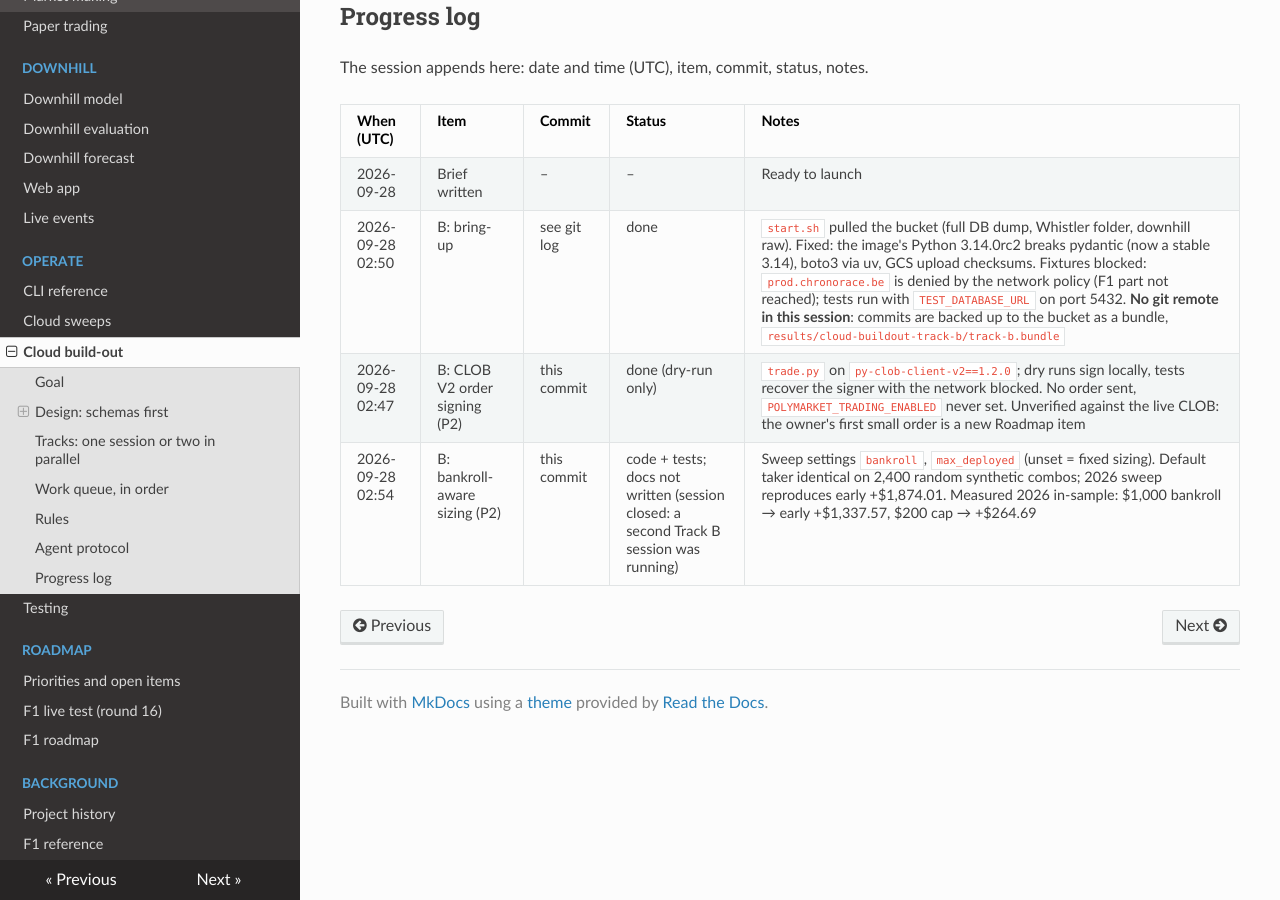
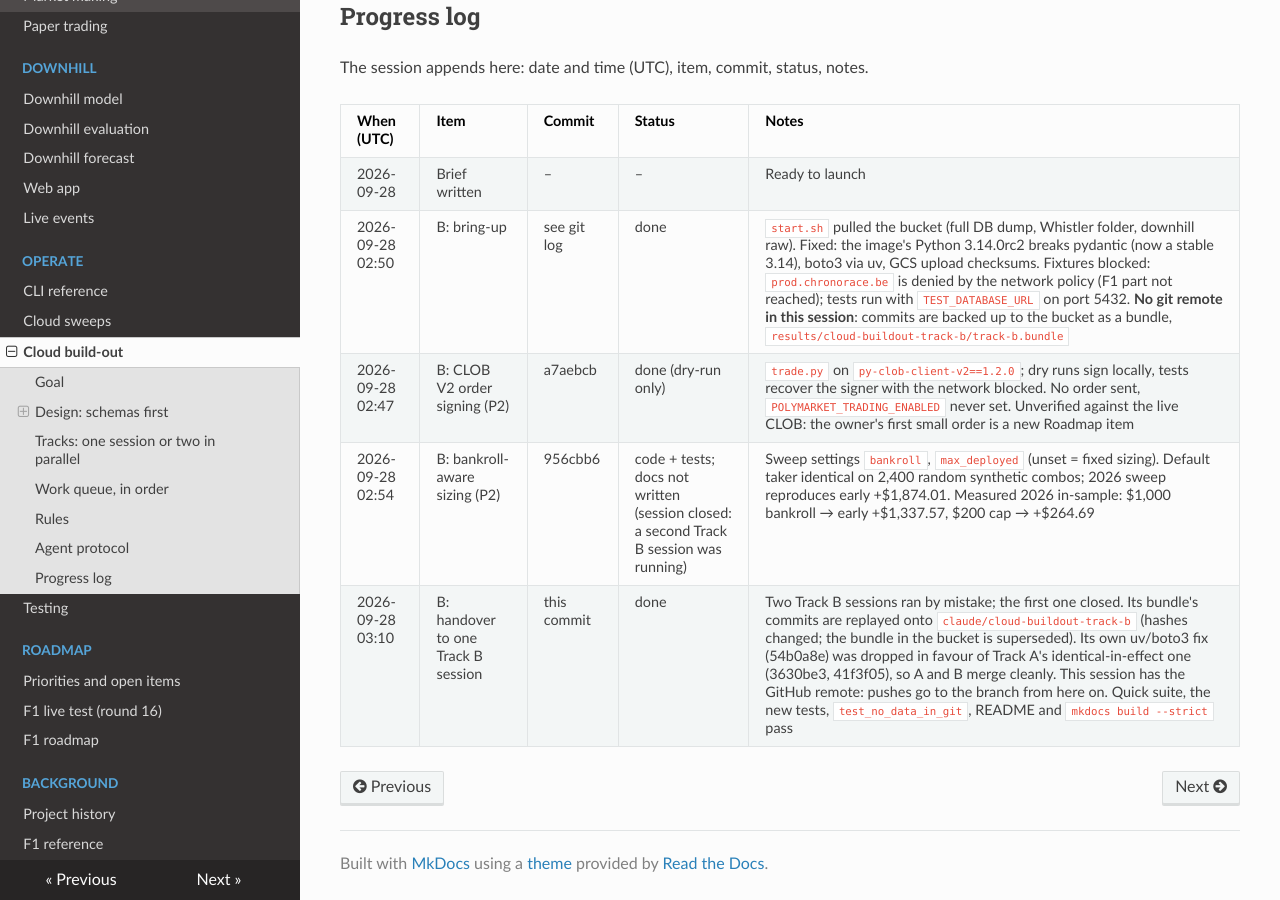
Before and after one commit to lalligagger/racinglines-public, an MkDocs documentation site: the page built from docs/cloud-buildout.md, in a window 1280 px wide and 900 px high, scrolled down 5721 px. Built offline with MkDocs 1.6.1, drawn with Linux system fonts in a browser that asks for light colours; nearby versions of some CDN libraries.

Commit message:
B: progress log: one Track B session from here; the other session's commits replayed
Co-Authored-By: Claude Opus 5.5 <noreply@anthropic.com>
Claude-Session: https://claude.ai/code/session_011SoPfyEzhsXLAA4Zw5VG3i

```diff
--- a/docs/cloud-buildout.md
+++ b/docs/cloud-buildout.md
@@ -250,5 +250,6 @@ The session appends here: date and time (UTC), item, commit, status, notes.
 |---|---|---|---|---|
 | 2026-09-28 | Brief written | – | – | Ready to launch |
 | 2026-09-28 02:50 | B: bring-up | see git log | done | `start.sh` pulled the bucket (full DB dump, Whistler folder, downhill raw). Fixed: the image's Python 3.14.0rc2 breaks pydantic (now a stable 3.14), boto3 via uv, GCS upload checksums. Fixtures blocked: `prod.chronorace.be` is denied by the network policy (F1 part not reached); tests run with `TEST_DATABASE_URL` on port 5432. **No git remote in this session**: commits are backed up to the bucket as a bundle, `results/cloud-buildout-track-b/track-b.bundle` |
-| 2026-09-28 02:47 | B: CLOB V2 order signing (P2) | this commit | done (dry-run only) | `trade.py` on `py-clob-client-v2==1.2.0`; dry runs sign locally, tests recover the signer with the network blocked. No order sent, `POLYMARKET_TRADING_ENABLED` never set. Unverified against the live CLOB: the owner's first small order is a new Roadmap item |
-| 2026-09-28 02:54 | B: bankroll-aware sizing (P2) | this commit | code + tests; docs not written (session closed: a second Track B session was running) | Sweep settings `bankroll`, `max_deployed` (unset = fixed sizing). Default taker identical on 2,400 random synthetic combos; 2026 sweep reproduces early +$1,874.01. Measured 2026 in-sample: $1,000 bankroll → early +$1,337.57, $200 cap → +$264.69 |
+| 2026-09-28 02:47 | B: CLOB V2 order signing (P2) | a7aebcb | done (dry-run only) | `trade.py` on `py-clob-client-v2==1.2.0`; dry runs sign locally, tests recover the signer with the network blocked. No order sent, `POLYMARKET_TRADING_ENABLED` never set. Unverified against the live CLOB: the owner's first small order is a new Roadmap item |
+| 2026-09-28 02:54 | B: bankroll-aware sizing (P2) | 956cbb6 | code + tests; docs not written (session closed: a second Track B session was running) | Sweep settings `bankroll`, `max_deployed` (unset = fixed sizing). Default taker identical on 2,400 random synthetic combos; 2026 sweep reproduces early +$1,874.01. Measured 2026 in-sample: $1,000 bankroll → early +$1,337.57, $200 cap → +$264.69 |
+| 2026-09-28 03:10 | B: handover to one Track B session | this commit | done | Two Track B sessions ran by mistake; the first one closed. Its bundle's commits are replayed onto `claude/cloud-buildout-track-b` (hashes changed; the bundle in the bucket is superseded). Its own uv/boto3 fix (54b0a8e) was dropped in favour of Track A's identical-in-effect one (3630be3, 41f3f05), so A and B merge cleanly. This session has the GitHub remote: pushes go to the branch from here on. Quick suite, the new tests, `test_no_data_in_git`, README and `mkdocs build --strict` pass |
```
